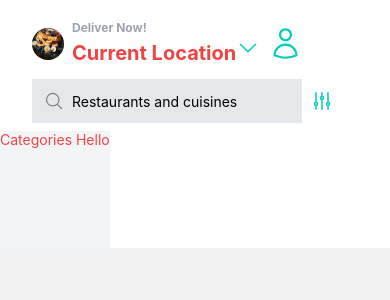
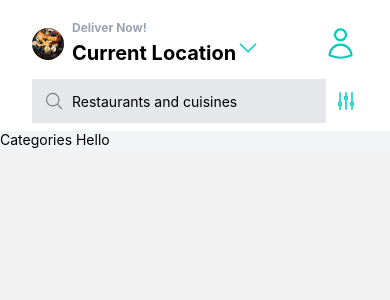
Before and after one commit to amadi5892/Food-Delivery-App, a React Native app: screen /Home in a window 390 px wide. Shown: the top 300 px of the page. Built offline with nearby package versions, Linux system fonts and the light colour scheme.

Commit message:
first commit

```diff
--- a/package.json
+++ b/package.json
@@ -20,7 +20,10 @@
     "react-native-safe-area-context": "4.4.1",
     "react-native-screens": "~3.18.0",
     "react-native-svg": "13.4.0",
-    "tailwindcss": "^3.2.4"
+    "tailwindcss": "^3.2.4",
+    "react-dom": "18.1.0",
+    "react-native-web": "~0.18.9",
+    "@expo/webpack-config": "^0.17.2"
   },
   "devDependencies": {
     "@babel/core": "^7.12.9"
--- a/screens/HomeScreen.js
+++ b/screens/HomeScreen.js
@@ -21,8 +21,6 @@
 
   return (
     <SafeAreaView className="bg-white pt-5" >
-      <Text className="text-red-500">
-
         {/* Header */}
         <View className="flex-row pb-3 items-center mx-4 space-x-2 px-4">
             <Image
@@ -51,7 +49,7 @@
         {/* Body */}
         <ScrollView className='bg-gray-100 flex-1'
         contentContainerStyle={{
-            paddingBottom: 100,
+            paddingBottom: 1,
         }} >
             {/* Categories */}
             <Categories />
@@ -60,7 +58,6 @@
             {/* Features */}
         </ScrollView>
 
-      </Text>
     </SafeAreaView>
   )
 }
```
Also changed, not shown: 1 other file (tests, documents, lock files or other folders).
